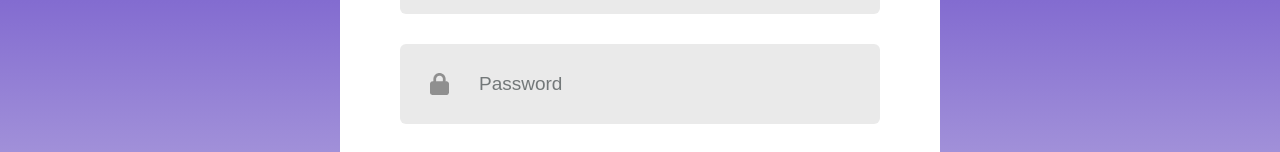
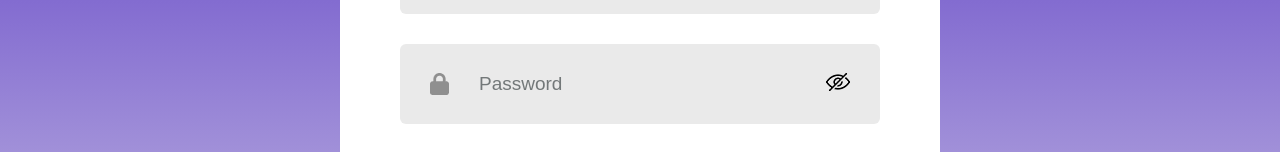
Before and after one commit to carlaw286/Cour-Cert, a React (Create React App) app in the folder frontend/: page /loginsignup in a window 1280 px wide. Shown: the part 451-603 px from the top of the page. Built offline with nearby package versions, Linux system fonts and the light colour scheme.

Commit message:
Eye View password

```diff
--- a/frontend/src/Components/LoginSignup/LoginSignup.css
+++ b/frontend/src/Components/LoginSignup/LoginSignup.css
@@ -61,6 +61,10 @@
   font-size: 19px;
 }
 
+.password-viewer{
+
+  cursor: pointer;
+}
 
 .submit-container{
   display: flex;
--- a/frontend/src/Components/LoginSignup/LoginSignup.jsx
+++ b/frontend/src/Components/LoginSignup/LoginSignup.jsx
@@ -3,17 +3,22 @@ import './LoginSignup.css';
 import user_icon from '../Assets/person.png';
 import email_icon from '../Assets/email.png';
 import password_icon from '../Assets/password.png';
+import eye_icon from '../Assets/hide.png';
+import eye_slash_icon from '../Assets/view.png';
 import { useNavigate } from 'react-router-dom';
 
 export const LoginSignup = () => {
   const [action, setAction] = useState("Login");
   const [userType, setUserType] = useState("student"); // Initialize user type to "student"
+  const [showPassword, setShowPassword] = useState(false);
 
   const handleUserTypeChange = (type) => {
     setUserType(type);
   };
 
   const navigate = useNavigate();
+  const togglePasswordVisibility = () => {
+    setShowPassword(!showPassword); };
 
   return (
     <div className='container1'>
@@ -25,7 +30,8 @@ export const LoginSignup = () => {
 
       <div className="inputs">
 
-        {action === "Login" ? <div></div> : <div className="input">
+        {action === "Login" ? <div></div> :
+        <div className="input">
           <img src={user_icon} alt="" />
           <input type="text" placeholder='Name' />
         </div>}
@@ -33,9 +39,22 @@ export const LoginSignup = () => {
           <img src={email_icon} alt="" />
           <input type="email" placeholder='Email' />
         </div>
+
+
         <div className="input1">
           <img src={password_icon} alt="" />
-          <input type="password" placeholder='Password' />
+          <input
+            type={showPassword ? 'text' : 'password'} // Toggle input type based on showPassword state
+            placeholder='Password'
+          />
+          <div className='password-viewer' onClick={togglePasswordVisibility}>
+            <img src={showPassword ? eye_slash_icon : eye_icon} alt="Toggle Password" />
+          </div>
+
+
+
+
+
         </div>
 
         {action === "Login" ? (
```
Also changed, not shown: frontend/src/Components/Assets/hide.png (added), frontend/src/Components/Assets/view.png (added).
